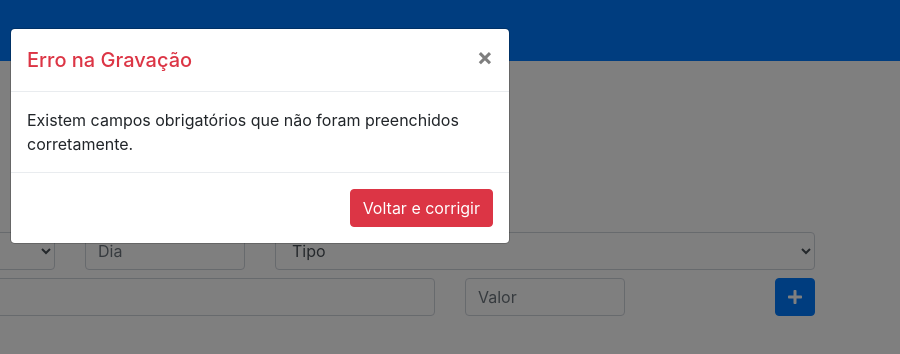
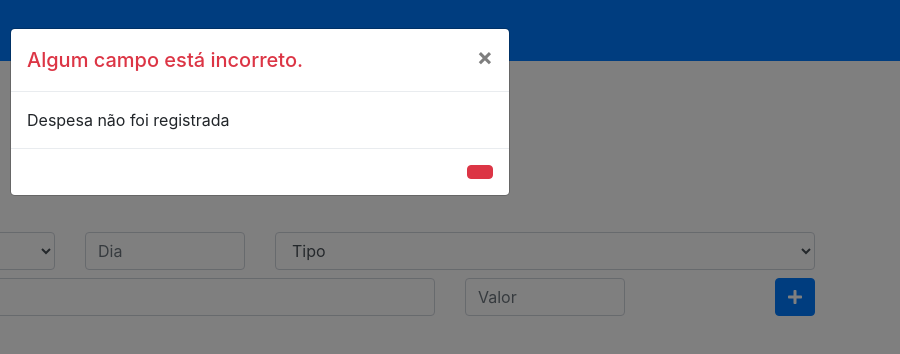
Before and after one commit to edsonmendz/app_or-amento_pessoal, a plain HTML site: page index.html in a window 1280 px wide. Both pictures are taken after a click on the button 1175 px from the left and 297 px from the top of the page. Shown: the full height of the page, 380-1280 px from the left. Drawn offline with nearby package versions, Linux system fonts and the light colour scheme.

Commit message:
Consertei o modal

```diff
--- a/app.js
+++ b/app.js
@@ -129,6 +129,11 @@ function cadastrarDespesa() {
 		descricao.value = ''
 		valor.value = ''
 	} else {
+		document.getElementById('titulo').className = 'modal-header text-danger'
+		document.getElementById('exampleModalLabel').innerHTML = 'Algum campo está incorreto.'
+		document.getElementById('resposta').innerHTML = 'Despesa não foi registrada'
+		document.getElementById('botao').className = 'btn btn-danger'
+
 		$('#chamarModal').modal('show')
 	}
 }
--- a/index.html
+++ b/index.html
@@ -115,14 +115,13 @@
       <div class="modal-dialog"  role="document">
         <div class="modal-content">
           <div class="modal-header text-danger" id="titulo">
-            <h5 class="modal-title fs-5" id="exampleModalLabel">Erro na Gravação</h1>
+            <h5 class="modal-title fs-5" id="exampleModalLabel"></h1>
             <button type="button" class="close" data-dismiss="modal" aria-label="Close"><span aria-hidden="true">&times;</span></button>
           </div>
           <div class="modal-body" id="resposta">
-            Existem campos obrigatórios que não foram preenchidos corretamente.
           </div>
           <div class="modal-footer">
-            <button type="button" class="btn btn-danger" data-dismiss="modal" id="botao">Voltar e corrigir</button>
+            <button type="button" class="btn btn-danger" data-dismiss="modal" id="botao"></button>
           </div>
         </div>
       </div>
```
